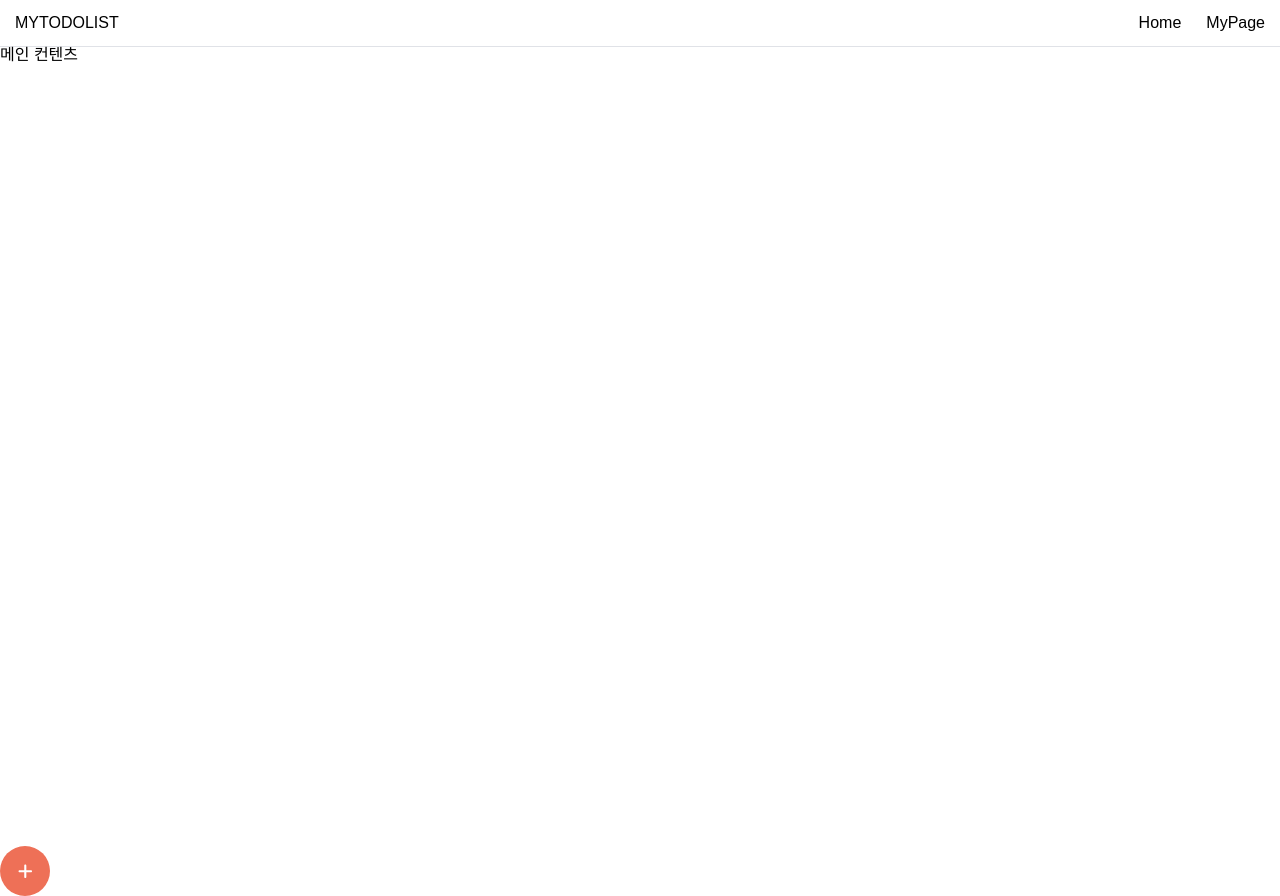
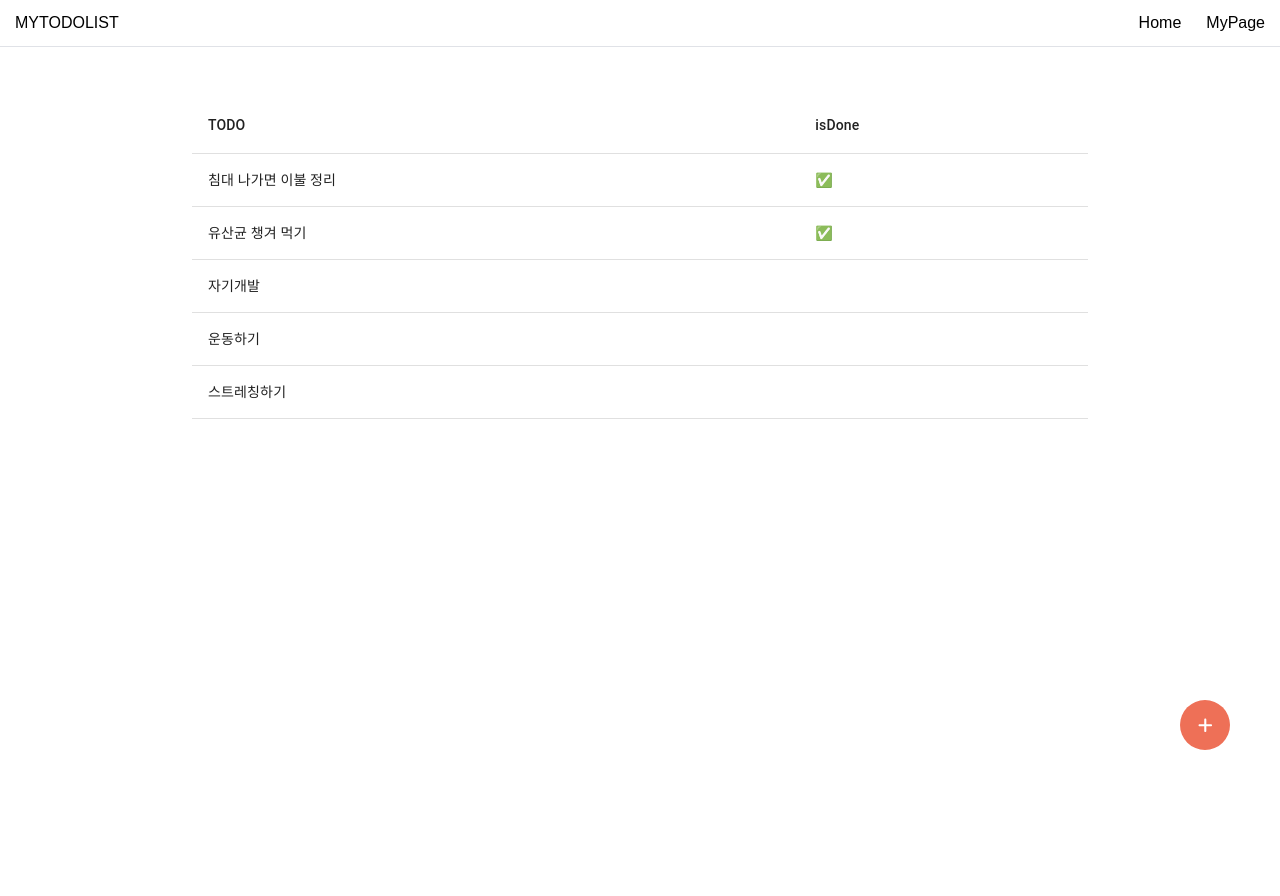
Before and after one commit to 2doproject/my_todo_list, a Next.js app in the folder my-todo-list-frontend/: page / in a window 1280 px wide. After the commit the page ends 846 px from the top, so only its background shows below. Built offline with nearby package versions, Linux system fonts and the light colour scheme.

Commit message:
#14 루틴 테이블, 루틴 등록 다이얼로그 추가

```diff
--- a/my-todo-list-frontend/components/Button.tsx
+++ b/my-todo-list-frontend/components/Button.tsx
@@ -6,6 +6,7 @@ interface Props {
   className?: string;
   width?: number | string;
   height?: number | string;
+  onClick?: () => void
 }
 
 const StyledButton = styled.button<Props>`
@@ -14,14 +15,17 @@ const StyledButton = styled.button<Props>`
   border-radius: 50%;
   background: #EE7057;
   border: none;
+  position: fixed;
+  right: 50px;
+  bottom: 50px;
 
   svg {
     color: #fff;
   }
 `;
 
-const Button = ({ children }: Props): JSX.Element => (
-  <StyledButton>{children}</StyledButton>
+const Button = ({ children, onClick }: Props): JSX.Element => (
+  <StyledButton onClick={onClick}>{children}</StyledButton>
 );
 
 export default Button;
--- a/my-todo-list-frontend/components/Contents.tsx
+++ b/my-todo-list-frontend/components/Contents.tsx
@@ -1,5 +1,14 @@
 import React from 'react';
 import styled from 'styled-components';
+import {
+  TableContainer,
+  Table,
+  TableHead,
+  TableBody,
+  TableCell,
+  TableRow,
+  Paper
+} from '@mui/material';
 
 interface Props {
   background?: string;
@@ -8,15 +17,48 @@ interface Props {
 const StyledContents = styled.section<Props>`
   background: ${({ background }) => background};
   height: 100vh;
-  border-top: 1px solid #E0E2E7;;
+  width: 100vw;
+  margin: 0 auto;
+  border-top: 1px solid #e0e2e7; ;
 `;
 
-const Contents = (props: Props): JSX.Element => {
+const Contents = (): JSX.Element => {
+  const createData = (id: number, todo: string, isDone: boolean) => {
+    return { id, todo, isDone };
+  };
+
+  const rows = [
+    createData(1, '침대 나가면 이불 정리', true),
+    createData(2, '유산균 챙겨 먹기', true),
+    createData(3, '자기개발', false),
+    createData(4, '운동하기', false),
+    createData(5, '스트레칭하기', false),
+  ];
+
   return (
     <StyledContents>
-      <h1>메인 컨텐츠</h1>
+      <TableContainer>
+        <Table sx={{ width: '70vw', height: '100%', margin: '50px auto' }}>
+          <TableHead>
+            <TableRow>
+              <TableCell align="left">TODO</TableCell>
+              <TableCell align="left">isDone</TableCell>
+            </TableRow>
+          </TableHead>
+          <TableBody>
+            {rows.map((row) => {
+              return (
+                <TableRow key={row.id}>
+                  <TableCell align="left">{row.todo}</TableCell>
+                  <TableCell align="left">{row.isDone ? '✅' : ''}</TableCell>
+                </TableRow>
+              );
+            })}
+          </TableBody>
+        </Table>
+      </TableContainer>
     </StyledContents>
-  )
-}
+  );
+};
 
 export default Contents;
--- /dev/null
+++ b/my-todo-list-frontend/components/Dialog.tsx
@@ -0,0 +1,28 @@
+import React from 'react';
+import Input from './Input';
+import { Dialog, DialogTitle, DialogContent } from '@mui/material';
+
+interface Props {
+  open: boolean;
+  setClose: (value: boolean) => void;
+}
+
+const Dialogs = (props: Props): JSX.Element => {
+  const { open, setClose } = props;
+
+  return (
+    <Dialog
+      open={open}
+      onClose={(): void => setClose(false)}
+      sx={{ '& .MuiDialog-paper': { width: '80%', maxHeight: 435 } }}
+      maxWidth="xs"
+    >
+      <DialogTitle>루틴 추가하기</DialogTitle>
+      <DialogContent>
+        <Input />
+      </DialogContent>
+    </Dialog>
+  );
+};
+
+export default Dialogs;
--- a/my-todo-list-frontend/pages/index.tsx
+++ b/my-todo-list-frontend/pages/index.tsx
@@ -1,19 +1,42 @@
+import React, { useState } from 'react';
 import type { NextPage } from 'next';
 import Header from '../components/Header';
 import Contents from '../components/Contents';
 import Button from '../components/Button';
 import { FontAwesomeIcon } from '@fortawesome/react-fontawesome';
 import { faPlus } from '@fortawesome/free-solid-svg-icons';
+import styled from 'styled-components';
+import Dialogs from '../components/Dialog';
+
+const StyledLayout = styled.div`
+  overflow-x: hidden;
+`;
 
 const Home: NextPage = () => {
+  const [openDialog, setOpenDialog] = useState<boolean>(false);
+
   return (
-    <div className="layout">
-      <Header />
-      <Contents />
-      <Button>
-        <FontAwesomeIcon icon={faPlus} size={'lg'} />
-      </Button>
-    </div>
+    <>
+      <StyledLayout>
+        <Header />
+        <Contents />
+        <Button
+          onClick={(): void => {
+            setOpenDialog(true);
+          }}
+        >
+          <FontAwesomeIcon icon={faPlus} size={'lg'} />
+        </Button>
+      </StyledLayout>
+      {openDialog && (
+        <Dialogs
+          open={true}
+          setClose={(value: boolean): void => {
+            setOpenDialog(value);
+          }}
+        />
+      )}
+    </>
   );
 };
 
```
